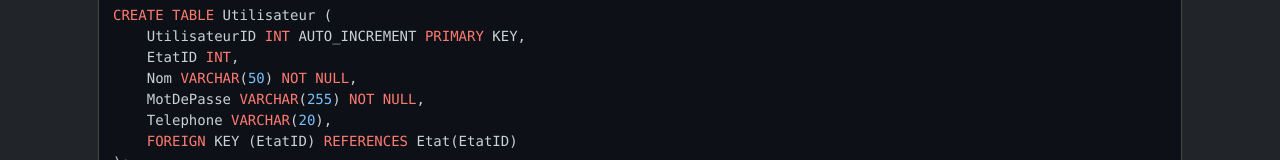
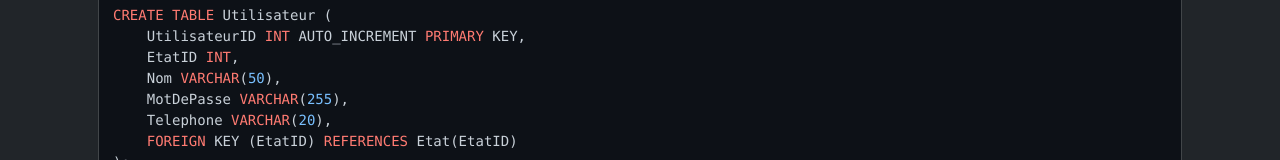
Before and after one commit to alexanderworldercraft/Introduction-aux-Bases-de-Donn-es-et-Mod-lisation-Conceptuelle-MCD-et-Logique-MLD-, a plain HTML site: page index.html in a window 1280 px wide. Shown: the part 3535-3695 px from the top of the page. Drawn offline with nearby package versions, Linux system fonts and the light colour scheme.

Commit message:
suppression des not null à Utilisateur pour permettre la suppression des données personnel sans cassé le fonctionnement de la BDD

```diff
--- a/index.html
+++ b/index.html
@@ -208,8 +208,8 @@ CREATE TABLE Etat (
 CREATE TABLE Utilisateur (
     UtilisateurID INT AUTO_INCREMENT PRIMARY KEY,
     EtatID INT,
-    Nom VARCHAR(50) NOT NULL,
-    MotDePasse VARCHAR(255) NOT NULL,
+    Nom VARCHAR(50),
+    MotDePasse VARCHAR(255),
     Telephone VARCHAR(20),
     FOREIGN KEY (EtatID) REFERENCES Etat(EtatID)
 );
```
